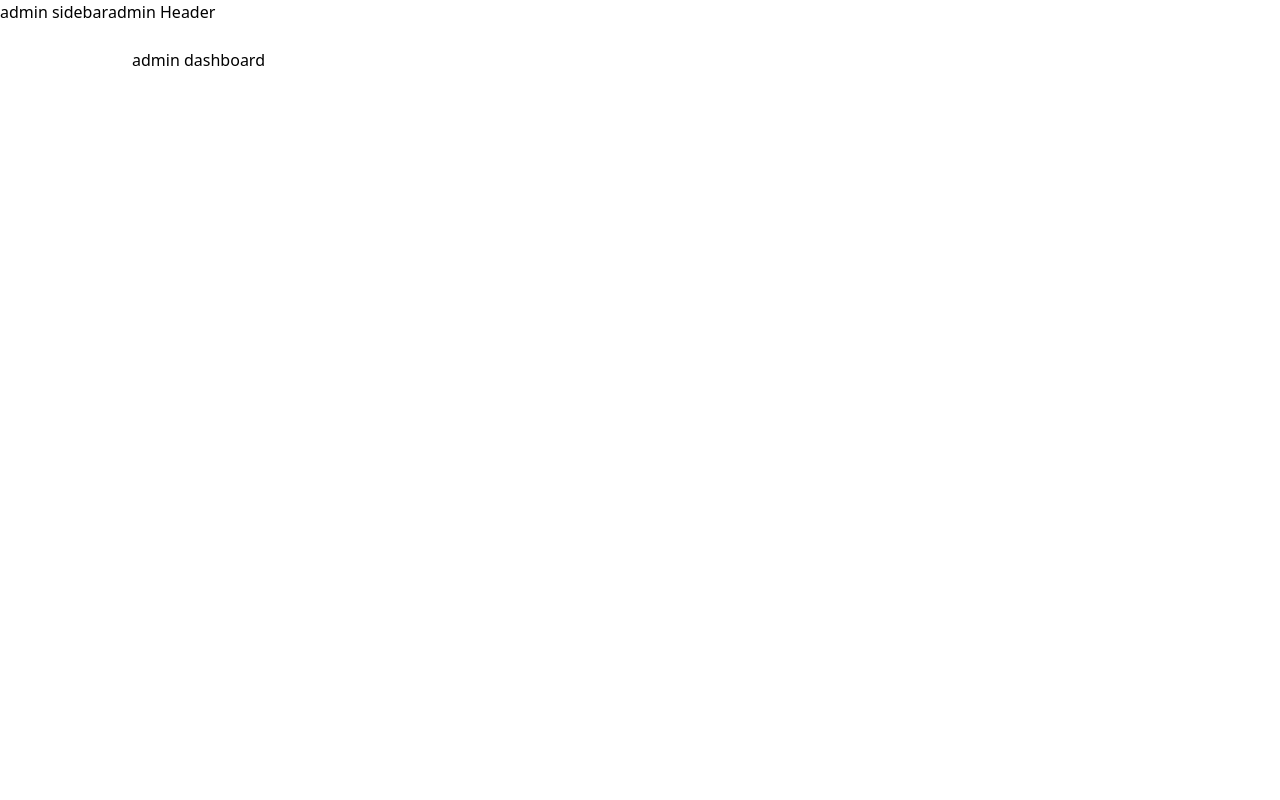
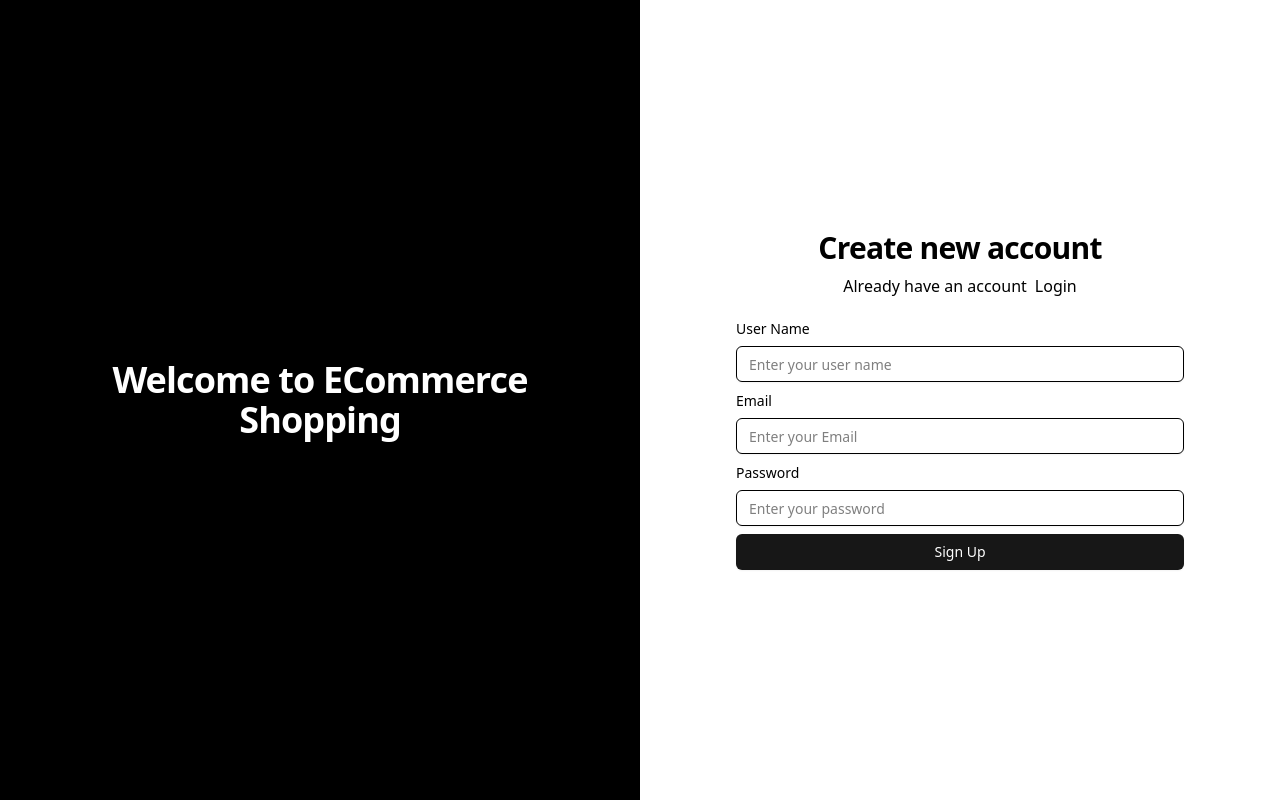
Before and after one commit to paulongf/ecommerce-mern, a React (Vite) app in the folder client/: page /auth/register in a window 1280 px wide. Before the commit this address led to /admin/dashboard. Built offline with nearby package versions, Linux system fonts and the light colour scheme.

Commit message:
Creating Login and Register's page

```diff
--- a/client/src/App.jsx
+++ b/client/src/App.jsx
@@ -19,11 +19,8 @@
 
 function App() {
 
-  const isAuthenticated = true;
-  const user = {
-    name: "Paulo",
-    role: "admin"
-  };
+  const isAuthenticated = false;
+  const user = null;
 
   return (
     <div className='flex flex-col overflow-hidden bg-white'>
--- /dev/null
+++ b/client/src/components/common/form.jsx
@@ -0,0 +1,128 @@
+import { Input } from "../ui/input";
+import { Label } from "../ui/label";
+import {
+  Select,
+  SelectContent,
+  SelectItem,
+  SelectTrigger,
+  SelectValue,
+} from "../ui/select";
+import { Textarea } from "../ui/textarea";
+import { Button } from "../ui/button";
+
+function CommonForm({
+  formControls,
+  formData,
+  setFormData,
+  onSubmit,
+  buttonText,
+  isBtnDisabled,
+}) {
+  function renderInputsByComponentType(getControlItem) {
+    let element = null;
+    const value = formData[getControlItem.name] || "";
+
+    switch (getControlItem.componentType) {
+      case "input":
+        element = (
+          <Input
+            name={getControlItem.name}
+            placeholder={getControlItem.placeholder}
+            id={getControlItem.name}
+            type={getControlItem.type}
+            value={value}
+            onChange={(event) =>
+              setFormData({
+                ...formData,
+                [getControlItem.name]: event.target.value,
+              })
+            }
+          />
+        );
+
+        break;
+      case "select":
+        element = (
+          <Select
+            onValueChange={(value) =>
+              setFormData({
+                ...formData,
+                [getControlItem.name]: value,
+              })
+            }
+            value={value}
+          >
+            <SelectTrigger className="w-full">
+              <SelectValue placeholder={getControlItem.label} />
+            </SelectTrigger>
+            <SelectContent>
+              {getControlItem.options && getControlItem.options.length > 0
+                ? getControlItem.options.map((optionItem) => (
+                    <SelectItem key={optionItem.id} value={optionItem.id}>
+                      {optionItem.label}
+                    </SelectItem>
+                  ))
+                : null}
+            </SelectContent>
+          </Select>
+        );
+
+        break;
+      case "textarea":
+        element = (
+          <Textarea
+            name={getControlItem.name}
+            placeholder={getControlItem.placeholder}
+            id={getControlItem.id}
+            value={value}
+            onChange={(event) =>
+              setFormData({
+                ...formData,
+                [getControlItem.name]: event.target.value,
+              })
+            }
+          />
+        );
+
+        break;
+
+      default:
+        element = (
+          <Input
+            name={getControlItem.name}
+            placeholder={getControlItem.placeholder}
+            id={getControlItem.name}
+            type={getControlItem.type}
+            value={value}
+            onChange={(event) =>
+              setFormData({
+                ...formData,
+                [getControlItem.name]: event.target.value,
+              })
+            }
+          />
+        );
+        break;
+    }
+
+    return element;
+  }
+
+  return (
+    <form onSubmit={onSubmit}>
+      <div className="flex flex-col gap-3">
+        {formControls.map((controlItem) => (
+          <div className="grid w-full gap-1.5" key={controlItem.name}>
+            <Label className="mb-1">{controlItem.label}</Label>
+            {renderInputsByComponentType(controlItem)}
+          </div>
+        ))}
+      </div>
+      <Button disabled={isBtnDisabled} type="submit" className="mt-2 bg-neutral-900 text-white cursor-pointer hover:bg-neutral-700 w-full">
+        {buttonText || "Submit"}
+      </Button>
+    </form>
+  );
+}
+
+export default CommonForm;
--- /dev/null
+++ b/client/src/config/index.js
@@ -0,0 +1,46 @@
+
+
+export const registerFormControls = [
+    {
+        name: 'userName',
+        label: 'User Name',
+        placeholder: 'Enter your user name',
+        componentType: 'input',
+        type: 'text'
+    },
+
+    {
+        name: 'email',
+        label: 'Email',
+        placeholder: 'Enter your Email',
+        componentType: 'input',
+        type: 'email'
+    },
+
+    {
+        name: 'password',
+        label: 'Password',
+        placeholder: 'Enter your password',
+        componentType: 'input',
+        type: 'password'
+    },
+]
+
+export const loginFormControls = [
+
+    {
+        name: 'email',
+        label: 'Email',
+        placeholder: 'Enter your Email',
+        componentType: 'input',
+        type: 'email'
+    },
+
+    {
+        name: 'password',
+        label: 'Password',
+        placeholder: 'Enter your password',
+        componentType: 'input',
+        type: 'password'
+    },
+]
--- a/client/src/pages/auth/login.jsx
+++ b/client/src/pages/auth/login.jsx
@@ -1,9 +1,39 @@
+import CommonForm from "@/components/common/form";
+import { loginFormControls } from "@/config";
+import { useState } from "react";
+import { Link } from "react-router-dom";
+
+
+const initialState = {
+    email : '',
+    password : ''
+}
 
 
 function AuthLogin() {
+
+    const [formData, setFormData] = useState(initialState);
+
+    function onsSubmit() {
+
+    }
+
     return (
-        <div>
-            Login
+        <div className="mx-auto w-full max-w-md space-y-6">
+           <div className="text-center text-black">
+                <h1 className="text-3xl font-bold tracking-tight">Sign in to your account</h1>
+                <p className="mt-2">
+                    Don't have an account
+                    <Link className="font-medium ml-2 hover:underline" to={'/auth/register'}>Register</Link>
+                </p>
+           </div>
+           <CommonForm
+           formControls={loginFormControls}
+           buttonText={'Sign In'}
+           formData={formData}
+           setFormData={setFormData}
+           onSubmit={onsSubmit}
+           />
         </div>
     )
 }
--- a/client/src/pages/auth/register.jsx
+++ b/client/src/pages/auth/register.jsx
@@ -1,12 +1,40 @@
+import CommonForm from "@/components/common/form";
+import { registerFormControls } from "@/config";
+import { useState } from "react";
+import { Link } from "react-router-dom";
 
 
-
+const initialState = {
+    userName : '',
+    email : '',
+    password : ''
+}
 
 
 function AuthRegister() {
+
+    const [formData, setFormData] = useState(initialState);
+
+    function onsSubmit() {
+
+    }
+
     return (
-        <div>
-            Register
+        <div className="mx-auto w-full max-w-md space-y-6">
+           <div className="text-center text-black">
+                <h1 className="text-3xl font-bold tracking-tight">Create new account</h1>
+                <p className="mt-2">
+                    Already have an account
+                    <Link className="font-medium ml-2 hover:underline" to={'/auth/login'}>Login</Link>
+                </p>
+           </div>
+           <CommonForm
+           formControls={registerFormControls}
+           buttonText={'Sign Up'}
+           formData={formData}
+           setFormData={setFormData}
+           onSubmit={onsSubmit}
+           />
         </div>
     )
 }
```
